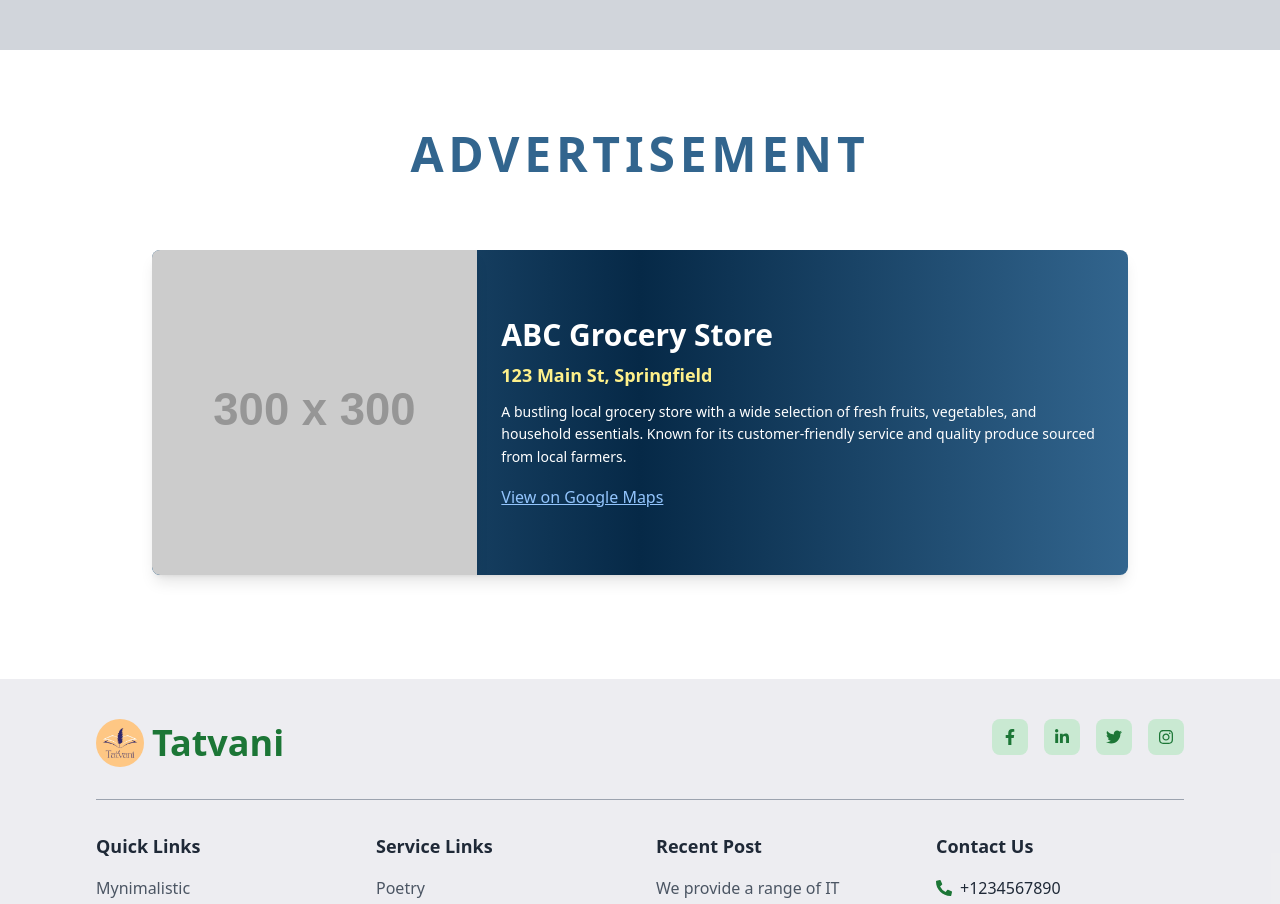
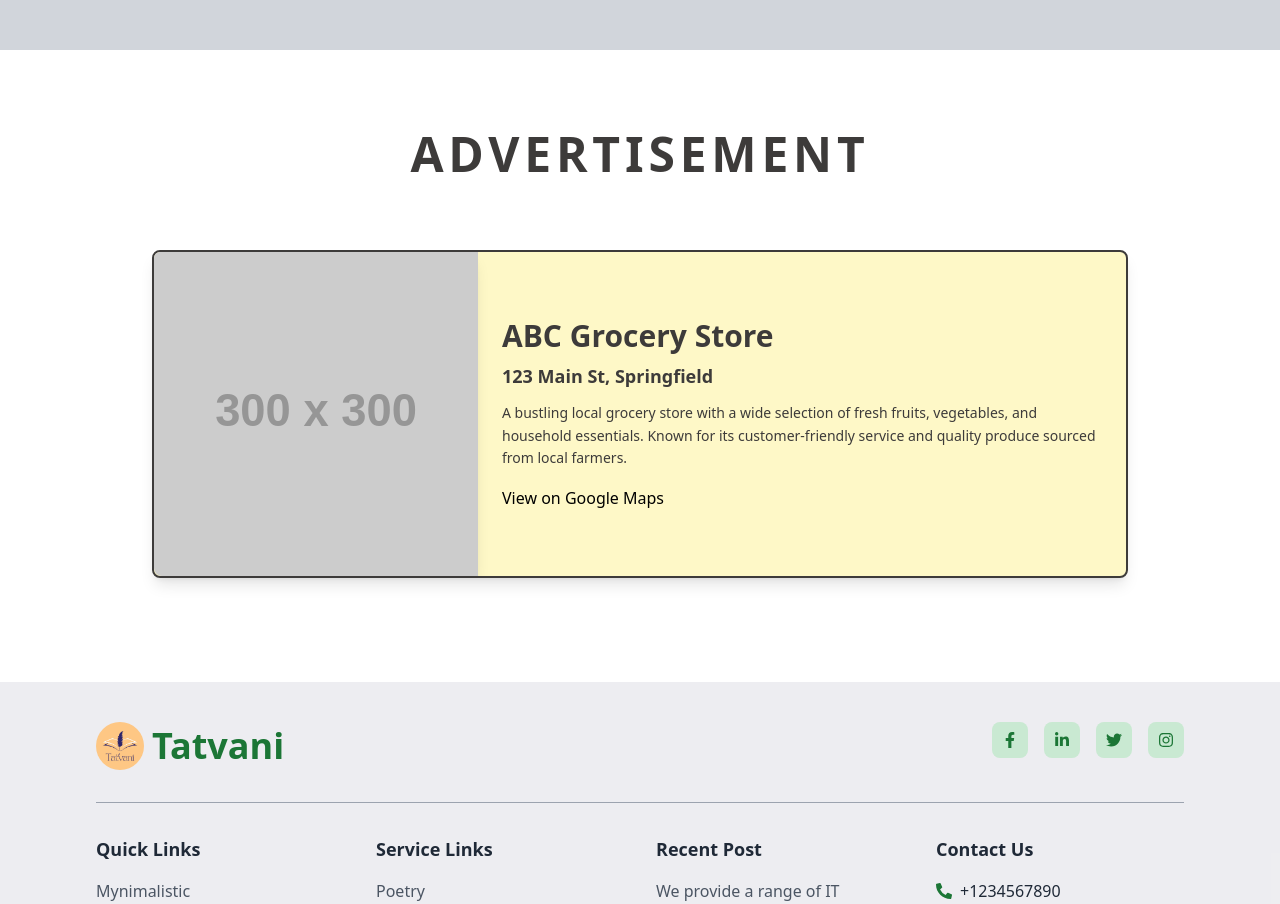
Before and after one commit to Soumyadipmaity1/tatvani-web, a React (Vite) app: page / in a window 1280 px wide. Shown: the part 3720-4624 px from the top of the page. Built offline with nearby package versions, Linux system fonts and the light colour scheme.

Commit message:
Refactor color and styling in AdvertisementSection component

```diff
--- a/src/components/HomePage/AdvertisementSection.jsx
+++ b/src/components/HomePage/AdvertisementSection.jsx
@@ -35,7 +35,7 @@ const AdvertisementSection = () => {
   return (
     <div className='py-20'>
     <div className="text-center mb-12">
-    <h2 className="sm:text-5xl text-4xl text-bold sm:font-extrabold text-[#32658e] mb-4 tracking-widest uppercase">
+    <h2 className="sm:text-5xl text-4xl text-bold sm:font-extrabold text-[#3d3b3a] mb-4 tracking-widest uppercase">
 Advertisement    </h2>
     {/* <p className="text-lg text-[#32658e] tracking-wider">Local Shops</p> */}
   </div>
@@ -44,7 +44,7 @@ Advertisement    </h2>
       {shops.map((shop, index) => (
         <div
           key={index}
-          className="flex flex-col md:flex-row items-center bg-gradient-to-r from-[#32658e] via-[#062947] to-[#32658e] text-white rounded-lg shadow-lg overflow-hidden transition-all duration-500 transform hover:scale-95 hover:shadow-2xl"
+          className="flex flex-col md:flex-row items-center bg-gradient-to-r from-[#fef8c7] to-[#fef8c7] text-white rounded-lg shadow-lg overflow-hidden transition-all duration-500 transform hover:scale-95 hover:shadow-lg border-2 border-[#3d3b3a]"
           style={{ minHeight: '300px' }}
         >
           <img
@@ -54,15 +54,15 @@ Advertisement    </h2>
           />
           <div className="p-6 flex flex-col justify-between w-full md:w-2/3 space-y-4">
             <div>
-              <h2 className="text-3xl font-extrabold mb-2">{shop.name}</h2>
-              <p className="text-lg text-yellow-200 font-semibold">{shop.address}</p>
-              <p className="mt-3 text-sm leading-relaxed">{shop.description}</p>
+              <h2 className="text-3xl text-[#3d3b3a] font-extrabold mb-2">{shop.name}</h2>
+              <p className="text-lg text-[#3d3b3a] font-semibold">{shop.address}</p>
+              <p className="mt-3 text-sm text-[#3d3b3a] leading-relaxed">{shop.description}</p>
             </div>
             <a
               href={shop.mapLink}
               target="_blank"
               rel="noopener noreferrer"
-              className="mt-4 text-blue-300 hover:text-blue-500 underline transition-colors duration-300"
+            className="mt-4 hover:text-[#000] text-[#000] hover:underline transition-colors duration-300"
             >
               View on Google Maps
             </a>
```
